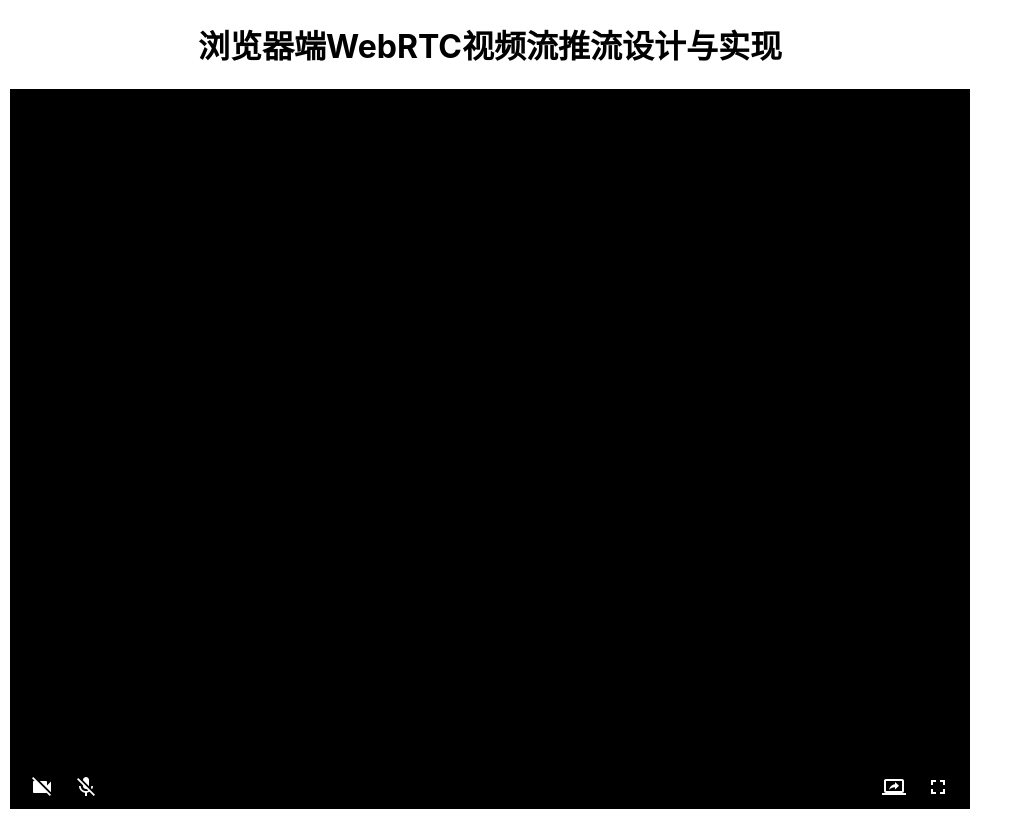
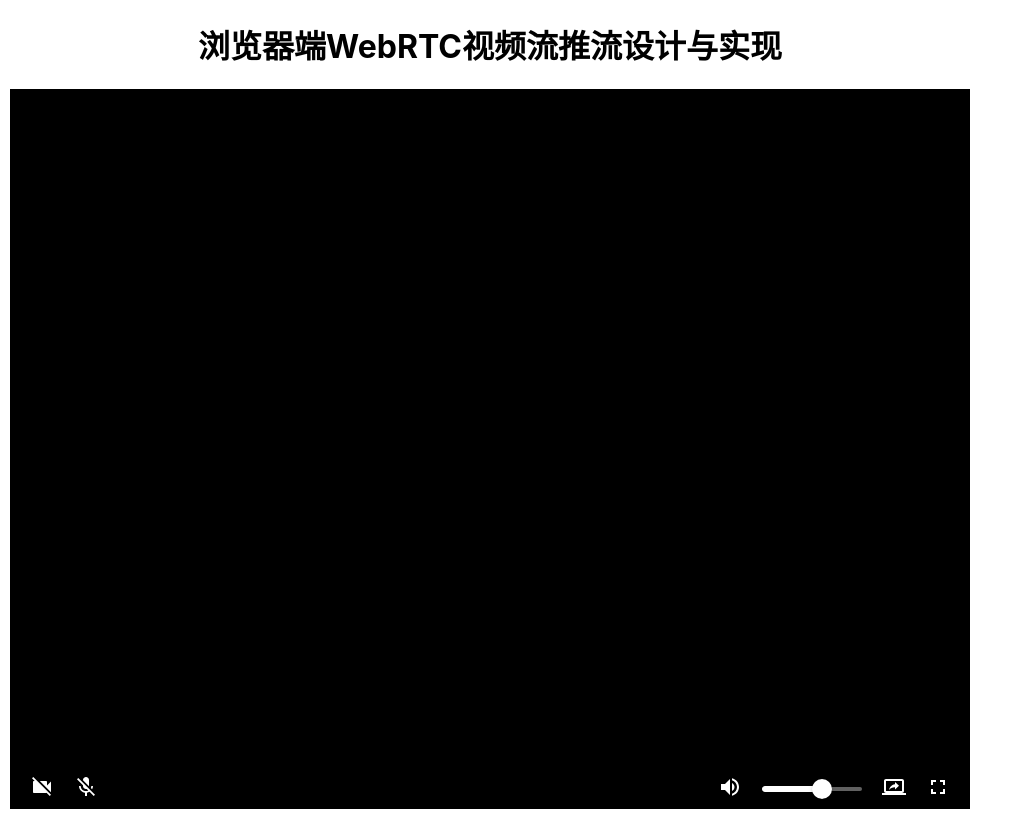
Before and after one commit to ASjet/online-meeting, a React (Create React App) app: page / in a window 1280 px wide. Shown: the whole page, without its empty margins (0-1023 px from the left). Built offline with nearby package versions, Linux system fonts and the light colour scheme.

Commit message:
wip(video): add volume

```diff
--- a/src/Video.js
+++ b/src/Video.js
@@ -1,5 +1,6 @@
+import React, { useRef, useState } from 'react';
 import { Box } from '@mui/system';
-import React, { useEffect, useRef, useState } from 'react';
+import Slider from '@mui/material/Slider';
 import ToggleIcon from "./ToggleIcon";
 import VideocamIcon from '@mui/icons-material/Videocam';
 import VideocamOffIcon from '@mui/icons-material/VideocamOff';
@@ -9,11 +10,21 @@
 import FullscreenExitIcon from '@mui/icons-material/FullscreenExit';
 import ScreenShareOutlinedIcon from '@mui/icons-material/ScreenShareOutlined';
 import StopScreenShareOutlinedIcon from '@mui/icons-material/StopScreenShareOutlined';
+import VolumeMuteIcon from '@mui/icons-material/VolumeMute';
+import VolumeDown from '@mui/icons-material/VolumeDown';
+import VolumeUp from '@mui/icons-material/VolumeUp';
+import VolumeOffIcon from '@mui/icons-material/VolumeOff';
+
 
 function Video() {
+    const defaultVolume = 60;
+
     const frameBox = useRef();
     const localStream = useRef();
     const remoteStream = useRef();
+    const [mute, setMute] = useState(false);
+    const [volume, setVolume] = useState(defaultVolume);
+    const [volumeIcon, setVolumeIcon] = useState(VolumeUp);
 
     const [camera, setCamera] = useState(false);
     const [mic, setMic] = useState(false);
@@ -29,10 +40,12 @@
         } else {
             navigator.mediaDevices.getUserMedia({ video: true, audio: true })
                 .then(stream => {
+                    stream.getAudioTracks()[0].enabled = mic;
                     if (localStream.current.srcObject != null) {
                         localStream.current.srcObject.getTracks().forEach(track => track.stop());
                     }
                     localStream.current.srcObject = stream;
+                    localStream.current.muted = mute;
                 }).catch(error => {
                     alert("Failed to getUserMedia: ", error);
                 });
@@ -42,9 +55,13 @@
 
     function toggleMic() {
         if (mic) {
-            localStream.current.muted = true;
+            if (localStream.current.srcObject != null) {
+                localStream.current.srcObject.getAudioTracks()[0].enabled = false;
+            }
         } else {
-            localStream.current.muted = false;
+            if (localStream.current.srcObject != null) {
+                localStream.current.srcObject.getAudioTracks()[0].enabled = true;
+            }
         }
         setMic(!mic);
     }
@@ -79,6 +96,27 @@
         setScreenSharing(!screenSharing);
     }
 
+    const toggleVolume = (_, newVolume) => {
+        if (newVolume === 0) {
+            setVolumeIcon(VolumeMuteIcon);
+        } else if (newVolume > 0 && newVolume <= 50) {
+            setVolumeIcon(VolumeDown);
+        } else {
+            setVolumeIcon(VolumeUp);
+        }
+
+        setVolume(newVolume);
+    };
+
+    const toggleMute = () => {
+        if (mute) {
+            localStream.current.muted = false;
+        } else {
+            localStream.current.muted = true;
+        }
+        setMute(!mute);
+    };
+
     const fullscreenStyle = {
         position: "fixed",
         top: 0,
@@ -101,7 +139,6 @@
             <video
                 ref={remoteStream}
                 autoPlay
-                muted
                 style={{
                     width: "100%",
                     height: "100%",
@@ -126,6 +163,7 @@
                     ref={localStream}
                     autoPlay
                     muted
+                    volume={volume}
                     style={{
                         width: "100%",
                         height: "100%",
@@ -164,6 +202,22 @@
 
                 <div>
                     <ToggleIcon
+                        onClick={toggleMute}
+                        toggle={mute}
+                        enable={VolumeOffIcon}
+                        disable={volumeIcon} />
+                    <Slider
+                        aria-label="Volume"
+                        value={volume}
+                        onChange={toggleVolume}
+                        style={{
+                            marginInline: "10px",
+                            padding: 0,
+                            width: "100px",
+                            color: "#FFFFFF",
+                        }}
+                    />
+                    <ToggleIcon
                         onClick={toggleScreenSharing}
                         toggle={screenSharing}
                         enable={ScreenShareOutlinedIcon}
```
